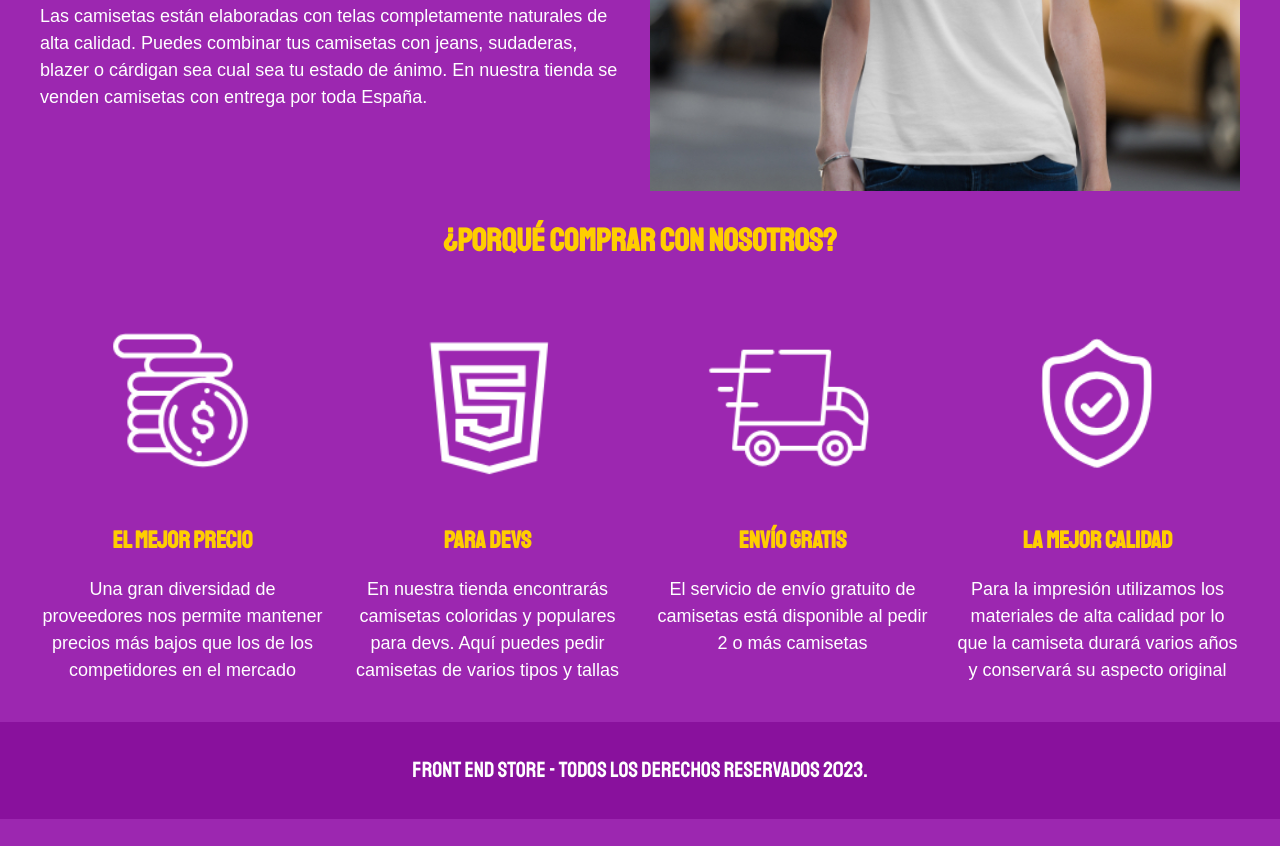
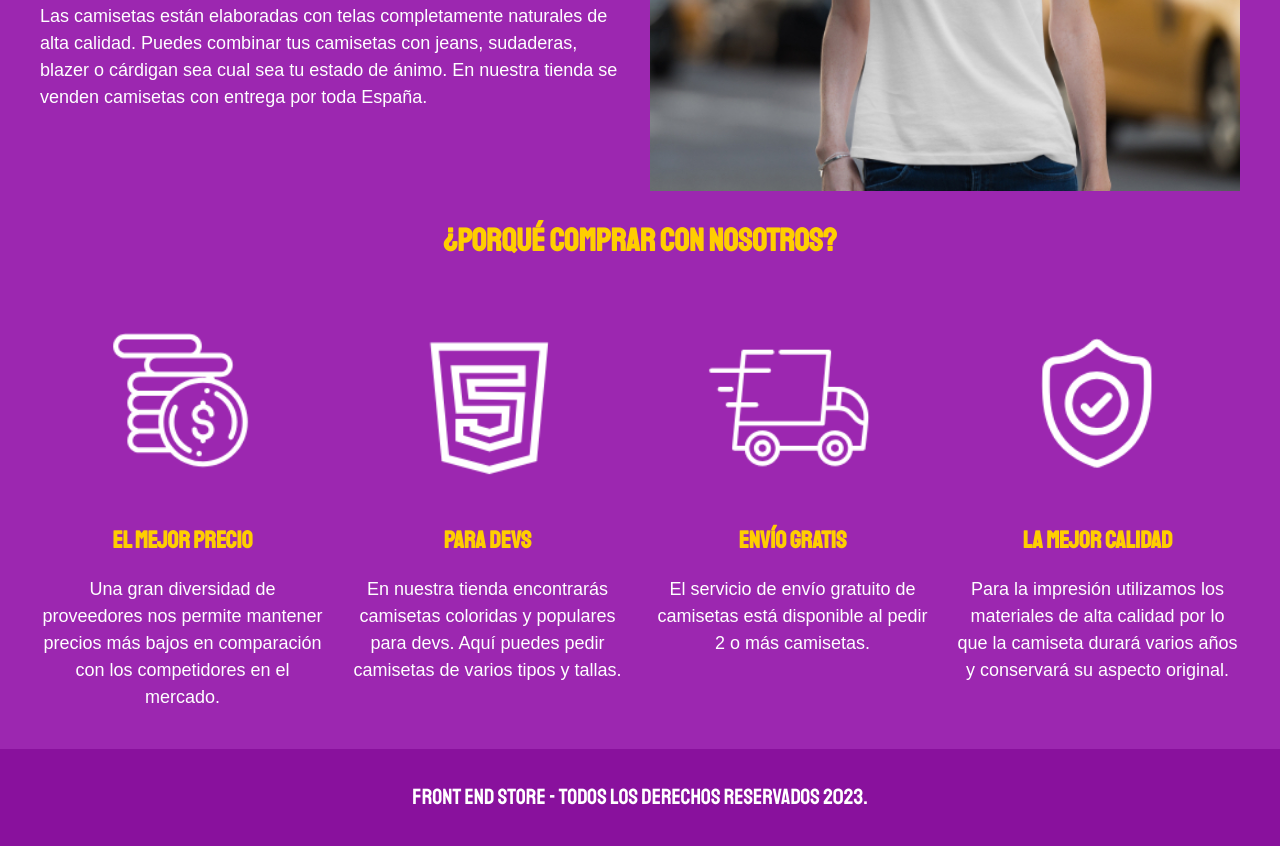
Before and after one commit to olgarozmetova/Frontend-store-website, a website built with Parcel: page src/nosotros.html in a window 1280 px wide. Shown: the part 542-1388 px from the top of the page. Before the commit the page ends 1361 px from the top, so only its background shows below. Built offline with nearby package versions, Linux system fonts and the light colour scheme.

Commit message:
Modified nosotros section

```diff
--- a/src/css/style.css
+++ b/src/css/style.css
@@ -1,12 +1,12 @@
 :root {
-    --primario: #9C27B0;
-    --primarioOscuro: #89119D;
-    --secundario: #FFCE00;
+  --primario: #9c27b0;
+  --primarioOscuro: #89119d;
+  --secundario: #ffce00;
   --secundarioOscuro: rgb(233, 187, 2);
-    --blanco: #FFF;
+  --blanco: #fff;
   --negro: #000;
 
-    --fuentePrincipal: 'Staatliches', cursive;
+  --fuentePrincipal: "Staatliches", cursive;
 }
 
 html {
@@ -14,7 +14,9 @@ html {
   font-size: 62.5%;
 }
 
-*, *:before, *:after {
+*,
+*:before,
+*:after {
   box-sizing: inherit;
 }
 
@@ -39,7 +41,9 @@ img {
   max-width: 120rem;
   margin: 0 auto;
 }
-h1, h2, h3 {
+h1,
+h2,
+h3 {
   text-align: center;
   color: var(--secundario);
   font-family: var(--fuentePrincipal);
@@ -216,7 +220,7 @@ h3 {
   font-size: 2rem;
   font-family: var(--fuentePrincipal);
   padding: 2rem;
-    transition: background-color .3s ease;
+  transition: background-color 0.3s ease;
   grid-column: 1 / 3;
 }
 .formulario__submit:hover {
--- a/src/nosotros.html
+++ b/src/nosotros.html
@@ -58,7 +58,7 @@
     </main>
 
     <section class="contenedor comprar">
-      <h2 class="comprar__titulo">¿Porqué Comprar con nosotros?</h2>
+      <h2 class="comprar__titulo">¿Porqué comprar con nosotros?</h2>
 
       <div class="bloques">
         <div class="bloque">
@@ -70,7 +70,7 @@
           <h3 class="bloque__titulo">El Mejor Precio</h3>
           <p>
             Una gran diversidad de proveedores nos permite mantener precios más
-            bajos que los de los competidores en el mercado
+            bajos en comparación con los competidores en el mercado.
           </p>
         </div>
         <!--.bloque-->
@@ -84,7 +84,7 @@
           <h3 class="bloque__titulo">Para Devs</h3>
           <p>
             En nuestra tienda encontrarás camisetas coloridas y populares para
-            devs. Aquí puedes pedir camisetas de varios tipos y tallas
+            devs. Aquí puedes pedir camisetas de varios tipos y tallas.
           </p>
         </div>
         <!--.bloque-->
@@ -98,7 +98,7 @@
           <h3 class="bloque__titulo">Envío Gratis</h3>
           <p>
             El servicio de envío gratuito de camisetas está disponible al pedir
-            2 o más camisetas
+            2 o más camisetas.
           </p>
         </div>
         <!--.bloque-->
@@ -112,7 +112,7 @@
           <h3 class="bloque__titulo">La Mejor Calidad</h3>
           <p>
             Para la impresión utilizamos los materiales de alta calidad por lo
-            que la camiseta durará varios años y conservará su aspecto original
+            que la camiseta durará varios años y conservará su aspecto original.
           </p>
         </div>
         <!--.bloque-->
```
Lines whose indentation alone changed are shown as unchanged.
